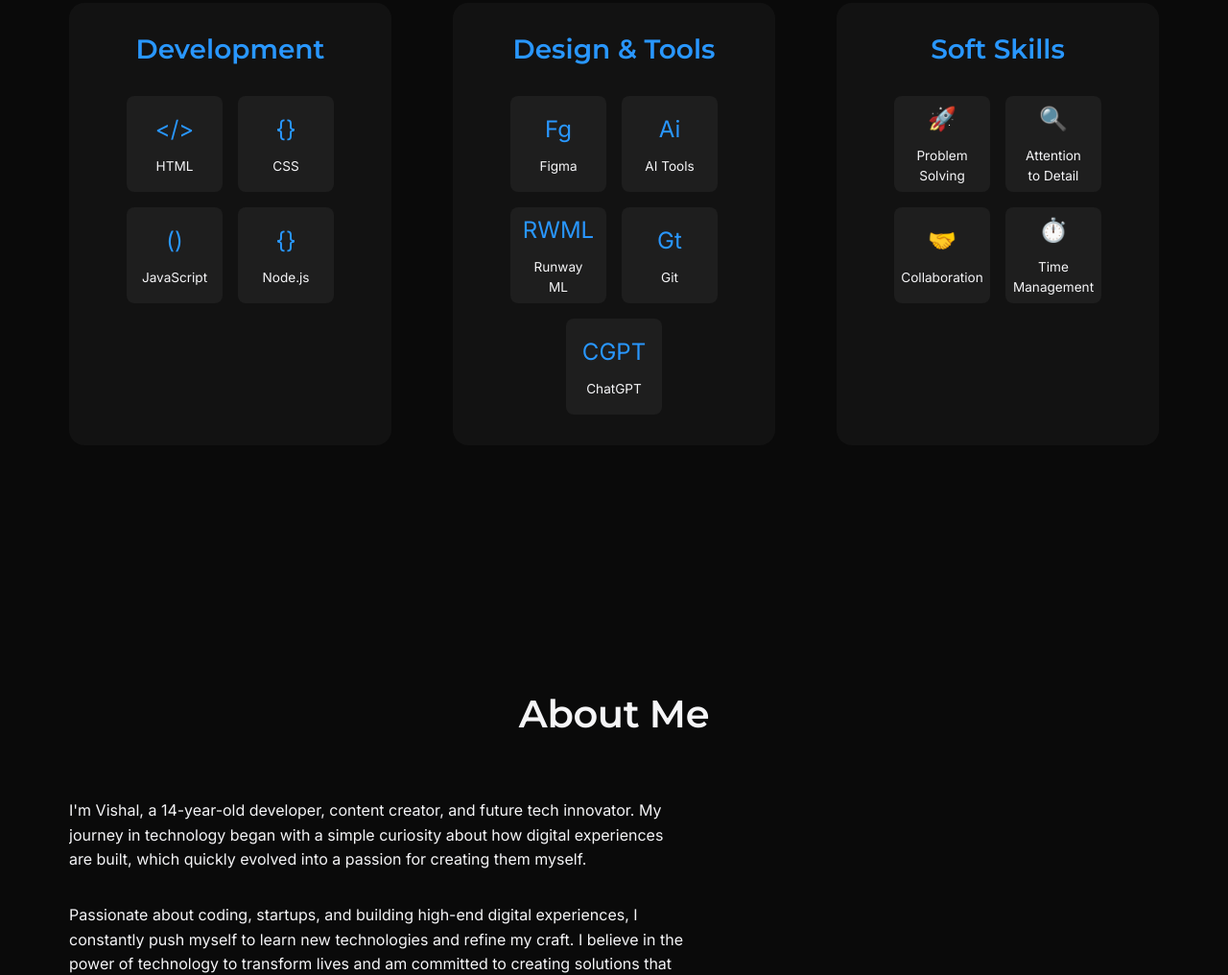
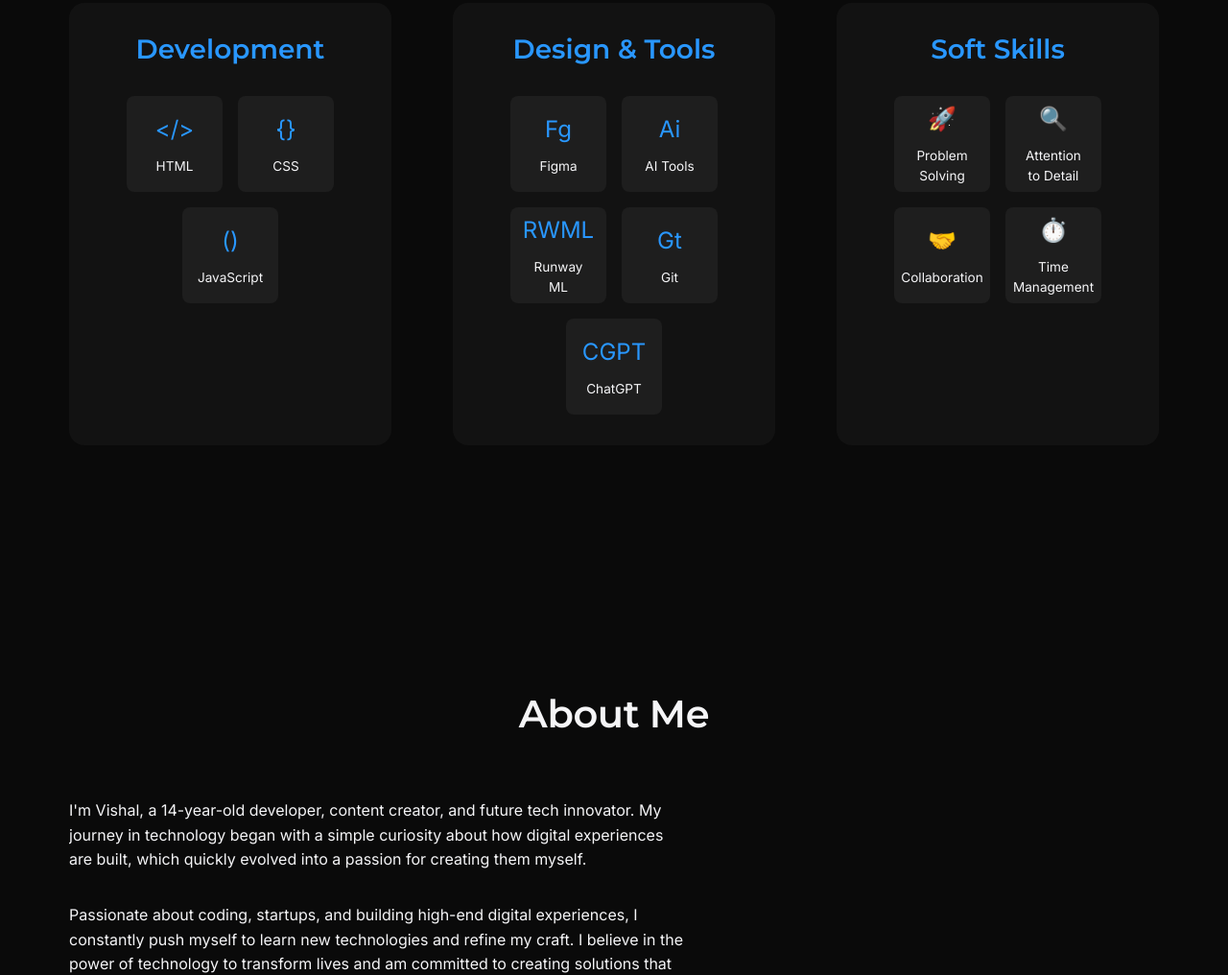
Before and after one commit to SparkCoreV/mainPortfolio, a plain HTML site: page index.html in a window 1280 px wide. Shown: the part 1804-2820 px from the top of the page at 96% size. Drawn offline with Linux system fonts and the light colour scheme.

Commit message:
Update index.html

```diff
--- a/index.html
+++ b/index.html
@@ -134,10 +134,6 @@
                             <div class="skill-badge">
                                 <span class="skill-icon">()</span>
                                 <span class="skill-name">JavaScript</span>
-                            </div>
-                            <div class="skill-badge">
-                                <span class="skill-icon">&#123;&#125;</span>
-                                <span class="skill-name">Node.js</span>
                             </div>
                         </div>
                     </div>
```
